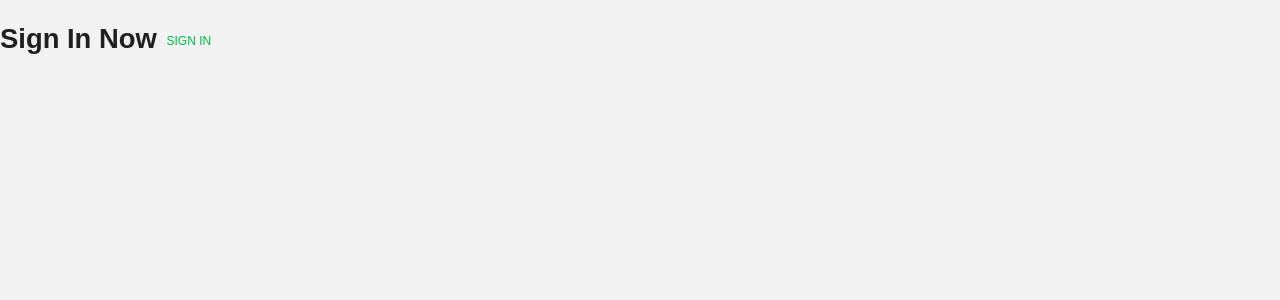
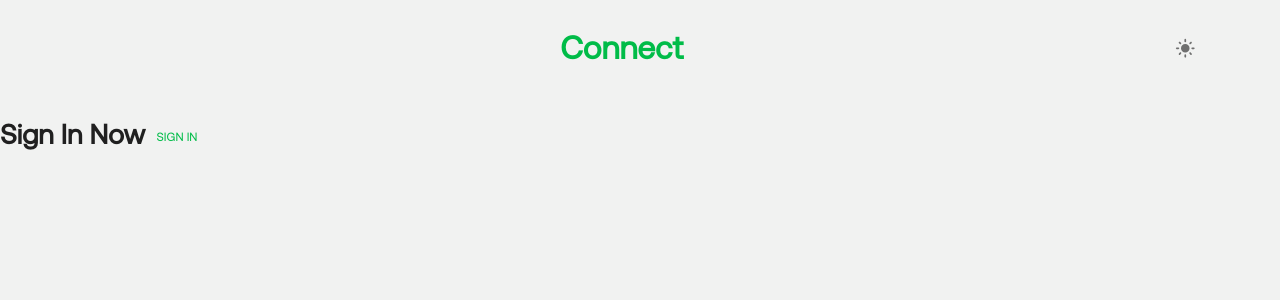
Before and after one commit to sameer-98/connect, a React (Create React App) app: page / in a window 1280 px wide. Shown: the top 300 px of the page. Built offline with nearby package versions, Linux system fonts and the light colour scheme.

Commit message:
Add few styles to navbar as well as toggle functionality for darkmode

```diff
--- a/package.json
+++ b/package.json
@@ -5,6 +5,7 @@
   "dependencies": {
     "@emotion/react": "^11.10.6",
     "@emotion/styled": "^11.10.6",
+    "@mui/icons-material": "^5.11.9",
     "@mui/material": "^5.11.9",
     "@reduxjs/toolkit": "^1.9.2",
     "@testing-library/jest-dom": "^5.16.5",
--- a/src/App.css
+++ /dev/null
@@ -1,38 +0,0 @@
-.App {
-  text-align: center;
-}
-
-.App-logo {
-  height: 40vmin;
-  pointer-events: none;
-}
-
-@media (prefers-reduced-motion: no-preference) {
-  .App-logo {
-    animation: App-logo-spin infinite 20s linear;
-  }
-}
-
-.App-header {
-  background-color: #282c34;
-  min-height: 100vh;
-  display: flex;
-  flex-direction: column;
-  align-items: center;
-  justify-content: center;
-  font-size: calc(10px + 2vmin);
-  color: white;
-}
-
-.App-link {
-  color: #61dafb;
-}
-
-@keyframes App-logo-spin {
-  from {
-    transform: rotate(0deg);
-  }
-  to {
-    transform: rotate(360deg);
-  }
-}
--- a/src/App.tsx
+++ b/src/App.tsx
@@ -1,5 +1,4 @@
 import React from 'react';
-import './App.css';
 import { BrowserRouter, Routes, Route } from 'react-router-dom';
 import { Authentication } from './routes/authentication/authentication.component';
 import { Registration } from './routes/register/registration.component';
--- /dev/null
+++ b/src/components/FlexBetween.tsx
@@ -0,0 +1,11 @@
+import { Box } from "@mui/material";
+import { styled } from "@mui/material/styles";
+import { BoxProps } from "@mui/material";
+
+const FlexBetween = styled(Box)<BoxProps>({
+    display: "flex",
+    justifyContent: "space-between",
+    alignItems: "center"
+})
+
+export default FlexBetween
--- a/src/components/navbar/navigation.component.tsx
+++ b/src/components/navbar/navigation.component.tsx
@@ -1,7 +1,48 @@
+import { DarkMode, LightMode } from "@mui/icons-material";
 import { Typography, Box, IconButton, useTheme } from "@mui/material";
+import { useDispatch, useSelector } from "react-redux";
+import { selectCurrentUser } from "../../store/state.selector";
+import { setMode } from "../../store/stateSlice";
+import FlexBetween from "../FlexBetween";
 
 export const Navigation = () => {
-    <div>
+    const theme = useTheme();
+    const isLoggedIn = Boolean(useSelector(selectCurrentUser))
+    const dispatch = useDispatch()
+    const alt = theme.palette.background.alt
 
-    </div>
+    const modeChange = () => dispatch(setMode())
+    return(
+        <>
+            {
+              !isLoggedIn ? (
+                <FlexBetween padding='1.5rem 6%'>
+                        <Typography
+                            flexGrow="1"
+                            textAlign='center'
+                            color={theme.palette.primary.main}
+                            fontWeight='bold'
+                            fontSize='clamp(1rem,2rem,2.25rem)'
+                        >Connect
+                        </Typography>
+                        <IconButton onClick={modeChange}>
+                            {
+                                (theme.palette.mode === 'light') ? (
+                                    <LightMode></LightMode>
+                                ):(
+                                    <DarkMode></DarkMode>
+                                )
+                            }
+
+                        </IconButton>
+
+                </FlexBetween>
+              ):
+
+              (<FlexBetween>
+
+              </FlexBetween>)
+            }
+        </>
+    )
 }
--- a/src/index.css
+++ b/src/index.css
@@ -1,13 +1,12 @@
-body {
-  margin: 0;
-  font-family: -apple-system, BlinkMacSystemFont, 'Segoe UI', 'Roboto', 'Oxygen',
-    'Ubuntu', 'Cantarell', 'Fira Sans', 'Droid Sans', 'Helvetica Neue',
-    sans-serif;
-  -webkit-font-smoothing: antialiased;
-  -moz-osx-font-smoothing: grayscale;
+@font-face {
+  font-family: 'Aeonik';
+  src: url('./fonts/Aeonik-Regular.otf');
 }
-
-code {
-  font-family: source-code-pro, Menlo, Monaco, Consolas, 'Courier New',
-    monospace;
+html,
+body,
+#root,
+.app{
+  height: 100%;
+  width: 100%;
+  font-family: 'Aeonik';
 }
--- a/src/routes/authentication/authentication.component.tsx
+++ b/src/routes/authentication/authentication.component.tsx
@@ -2,6 +2,7 @@ import { signInWithGooglePopup } from "../../utils/firebase.utils"
 import { useDispatch, useSelector } from "react-redux";
 import { setCurrentUser } from "../../store/stateSlice";
 import { Button } from "@mui/material";
+import { Navigation } from "../../components/navbar/navigation.component";
 
 
 export const Authentication = () => {
@@ -12,6 +13,7 @@ export const Authentication = () => {
     }
 
    return (<div>
+        <Navigation/>
         <h1>
             Sign In Now
             <Button onClick={googleSignIn}>Sign In</Button>
--- a/src/theme.ts
+++ b/src/theme.ts
@@ -1,4 +1,10 @@
-import { PaletteMode } from "@mui/material"
+import { PaletteMode, ThemeOptions } from "@mui/material"
+
+declare module '@mui/material/styles'{
+  interface TypeBackground{
+    alt: string
+  }
+}
 
 const colorTokens = {
     primary: {
```
Also changed, not shown: src/store/state.selector.ts (line endings or trailing spaces), 1 other file (tests, documents, lock files or other folders).
